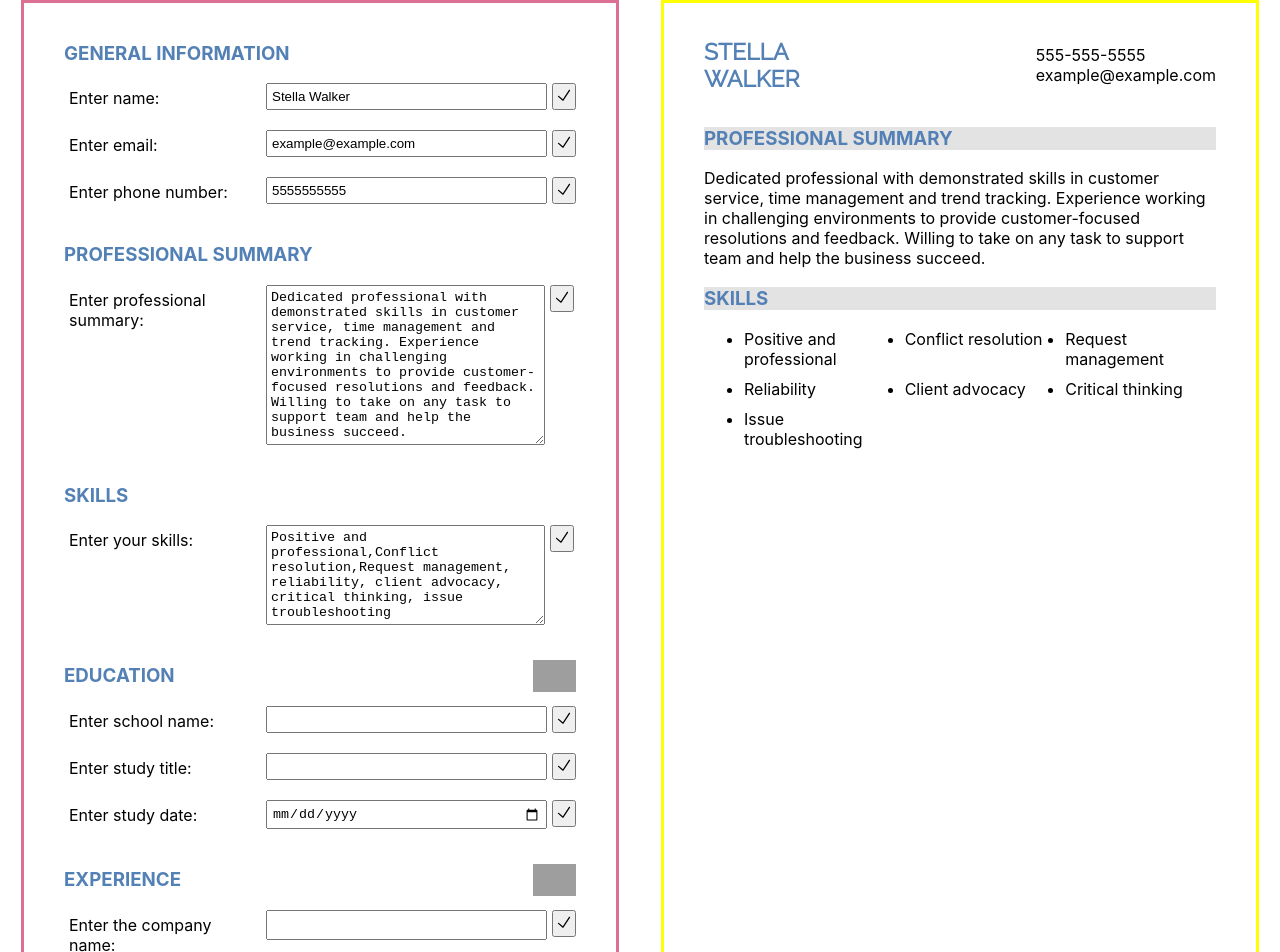
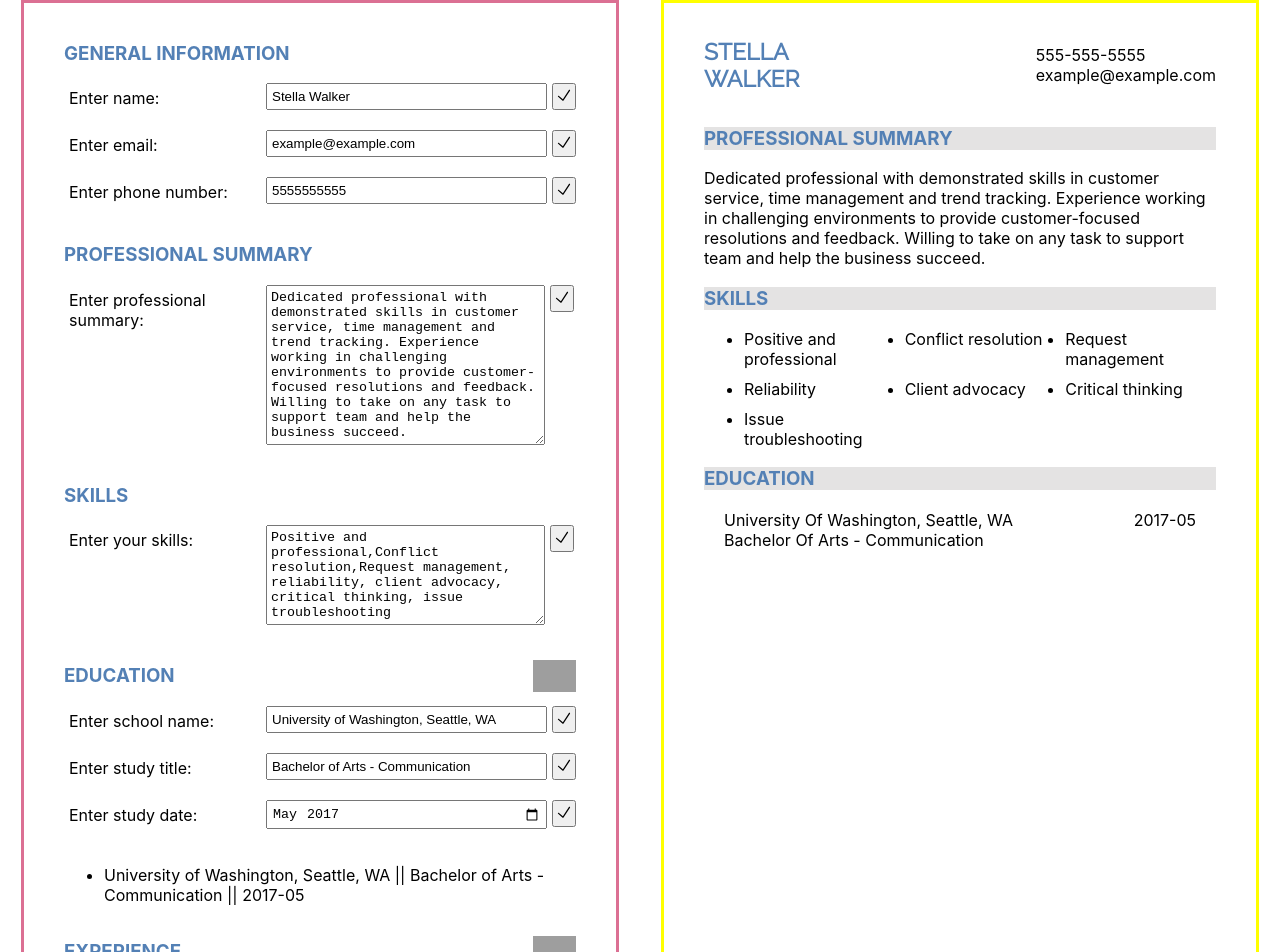
Before and after one commit to frantic-dev/cv-project, a React (Create React App) app: page / in a window 1280 px wide. Shown: the top 952 px of the page. Built offline with nearby package versions, Linux system fonts and the light colour scheme; grey boxes are pictures that could not be loaded.

Commit message:
display and style cv education section

```diff
--- a/src/App.js
+++ b/src/App.js
@@ -13,13 +13,15 @@ class App extends Component {
       fullName: "Stella Walker",
       email: "example@example.com",
       number: "5555555555",
-      summary: "Dedicated professional with demonstrated skills in customer service, time management and trend tracking. Experience working in challenging environments to provide customer-focused resolutions and feedback. Willing to take on any task to support team and help the business succeed.",
-      skills: "Positive and professional,Conflict resolution,Request management, reliability, client advocacy, critical thinking, issue troubleshooting",
+      summary:
+        "Dedicated professional with demonstrated skills in customer service, time management and trend tracking. Experience working in challenging environments to provide customer-focused resolutions and feedback. Willing to take on any task to support team and help the business succeed.",
+      skills:
+        "Positive and professional,Conflict resolution,Request management, reliability, client advocacy, critical thinking, issue troubleshooting",
       education: [
         {
-          schoolName: "",
-          studyTitle: "",
-          studyDate: "",
+          schoolName: "University of Washington, Seattle, WA",
+          studyTitle: "Bachelor of Arts - Communication",
+          studyDate: "2017-05",
         },
       ],
       experience: [
--- a/src/components/Cv.js
+++ b/src/components/Cv.js
@@ -1,28 +1,43 @@
 import { Component } from "react";
-import "../styles/Cv-ready.css"
+import "../styles/Cv-ready.css";
+import CvEducation from "./CvEducation";
 import CvGeneral from "./CvGeneral";
 import CvSkills from "./CvSkills";
 
 export default class Cv extends Component {
   // eslint-disable-next-line no-useless-constructor
   constructor(props) {
-    super(props)
-    this.makeList = this.makeList.bind(this)
+    super(props);
+    this.makeList = this.makeList.bind(this);
   }
   makeList(preList) {
-    let listArray = preList.split(",")
+    let listArray = preList.split(",");
     return listArray.map((task, index) => {
-      let trimmedTask = task.trimStart()
-      console.log(!!task)
-      if(!!trimmedTask) return <li key={index} >{trimmedTask[0].toUpperCase() + trimmedTask.slice(1)}</li>
-  })
+      let trimmedTask = task.trimStart();
+      if (!!trimmedTask)
+        return (
+          <li key={index}>
+            {trimmedTask[0].toUpperCase() + trimmedTask.slice(1)}
+          </li>
+        );
+      else return "";
+    });
   }
-  render(){
-    return(
+  render() {
+    return (
       <div className="cv">
-        <CvGeneral fullName={this.props.information.fullName} email={this.props.information.email} number={this.props.information.number} summary={this.props.information.summary} />
-        <CvSkills skills={this.props.information.skills} makeList={this.makeList} />
+        <CvGeneral
+          fullName={this.props.information.fullName}
+          email={this.props.information.email}
+          number={this.props.information.number}
+          summary={this.props.information.summary}
+        />
+        <CvSkills
+          skills={this.props.information.skills}
+          makeList={this.makeList}
+        />
+        <CvEducation schools={this.props.information.education} />
       </div>
-    )
+    );
   }
 }
--- /dev/null
+++ b/src/components/CvEducation.js
@@ -0,0 +1,26 @@
+import { Component } from "react";
+
+export default class CvEducation extends Component {
+  // eslint-disable-next-line no-useless-constructor
+  constructor(props) {
+    super(props);
+    // console.log(props);
+  }
+  render() {
+    let schools = this.props.schools.map((school, index) => (
+      <div className="school-container" key={index}>
+        <div className="schoolNames">
+          <div>{school.schoolName} </div>
+          <div>{school.studyTitle} </div>
+        </div>
+        <div>{school.studyDate} </div>
+      </div>
+    ));
+    return (
+      <div>
+        <h3 className="cv-section-name">Education</h3>
+        {schools}
+      </div>
+    );
+  }
+}
--- a/src/components/CvGeneral.js
+++ b/src/components/CvGeneral.js
@@ -1,9 +1,10 @@
 import { Component } from "react";
 
 export default class CvGeneral extends Component {
+  // eslint-disable-next-line no-useless-constructor
   constructor(props) {
     super(props);
-    console.log(props);
+    // console.log(props);
   }
   render() {
     let number =
--- a/src/components/EducationForm.js
+++ b/src/components/EducationForm.js
@@ -8,6 +8,14 @@ class EducationForm extends Component {
     // console.log(props);
   }
   render() {
+    let currentEducation = this.props.education.length - 1;
+    let schools = this.props.education.map((school, index) => {
+      return (
+        <li key={index}>
+          {school.schoolName} || {school.studyTitle} || {school.studyDate}
+        </li>
+      );
+    });
     return (
       <section className="education">
         <div className="section-header">
@@ -23,7 +31,7 @@ class EducationForm extends Component {
         <input
           type="text"
           id="schoolName"
-          value={this.props.education.schoolName}
+          value={this.props.education[currentEducation].schoolName}
           onChange={this.props.onChange}
         />
         <SubmitBtn />
@@ -32,19 +40,20 @@ class EducationForm extends Component {
         <input
           type="text"
           id="studyTitle"
-          value={this.props.education.studyTitle}
+          value={this.props.education[currentEducation].studyTitle}
           onChange={this.props.onChange}
         />
         <SubmitBtn />
 
         <label htmlFor="studyDate">Enter study date:</label>
         <input
-          type="date"
+          type="month"
           id="studyDate"
-          value={this.props.education.studyDate}
+          value={this.props.education[currentEducation].studyDate}
           onChange={this.props.onChange}
         />
         <SubmitBtn />
+        <ul>{schools}</ul>
       </section>
     );
   }
--- a/src/styles/Cv-ready.css
+++ b/src/styles/Cv-ready.css
@@ -30,3 +30,9 @@ h3 {
   grid-template-columns: repeat(3, 1fr);
   gap: 10px;
 }
+.school-container {
+  display: flex;
+  justify-content: space-between;
+  text-transform: capitalize;
+  margin: 20px;
+}
```
Also changed, not shown: src/components/CvSkills.js (+7 -10 lines).
